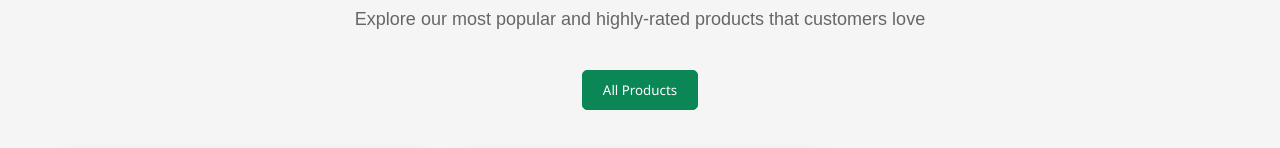
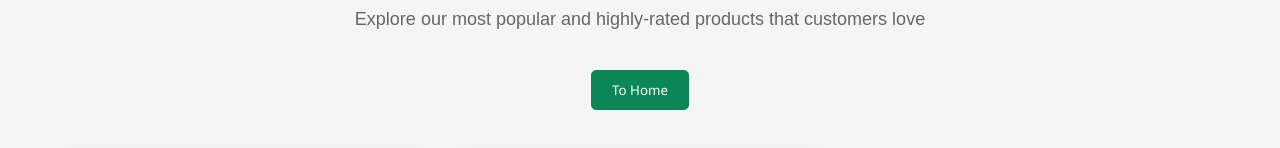
Before and after one commit to RisathMa/RMCompany, a plain HTML site: page index(Products).html in a window 1280 px wide. Shown: the part 505-653 px from the top of the page. Drawn offline with Linux system fonts and the light colour scheme; a web font is replaced by a local one.

Commit message:
Update index(Products).html

```diff
--- a/index(Products).html
+++ b/index(Products).html
@@ -59,7 +59,7 @@
         </div>
 
         <div class="product-categories">
-            <button class="category-btn active" data-category="all" id="allProductsNavBtn">All Products</button>
+            <button class="category-btn active" data-category="all" id="allProductsNavBtn">To Home</button>
 
         </div>
 
@@ -100,9 +100,9 @@
             <div class="footer-col">
                 <h3>Quick Links</h3>
                 <ul class="footer-links">
-                    <li><a href="#home">Home</a></li>
+                    <li><a href="index.html">Home</a></li>
                     <li><a href="#services">Services</a></li>
-                    <li><a href="#products">Products</a></li>
+                    <li><a href="index(Products).html">Products</a></li>
                     <li><a href="#about">About Us</a></li>
                 </ul>
             </div>
```
